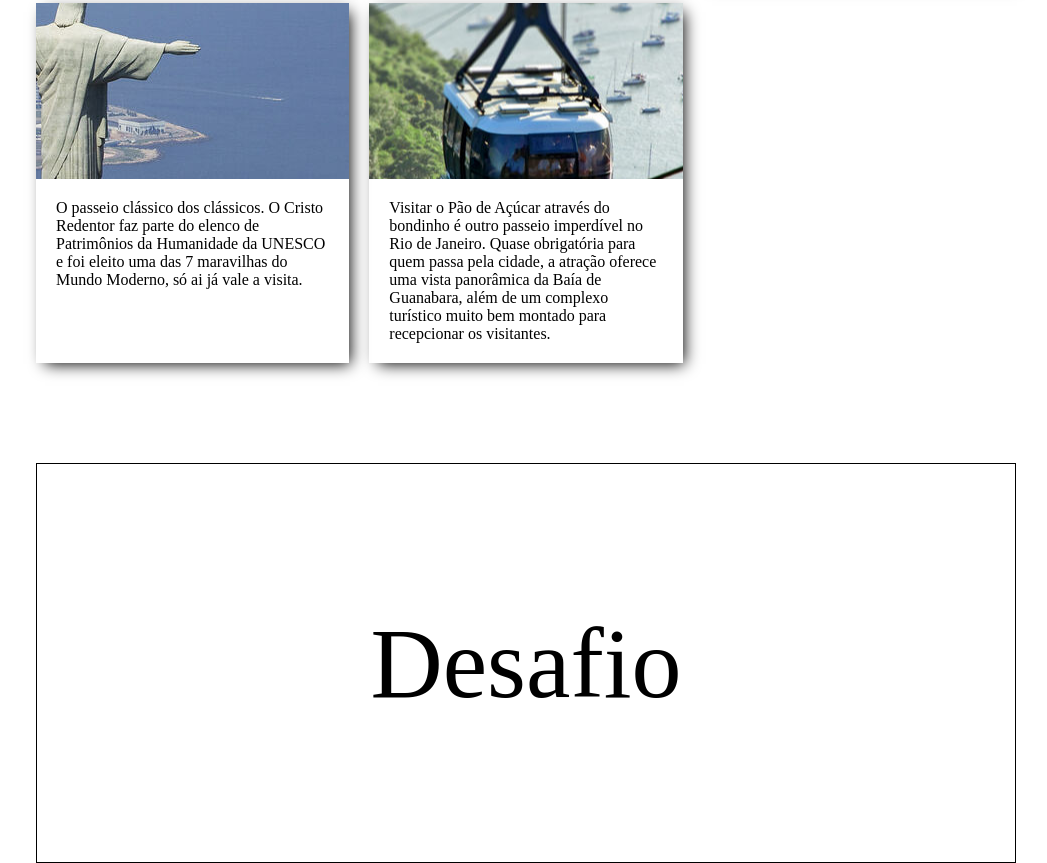
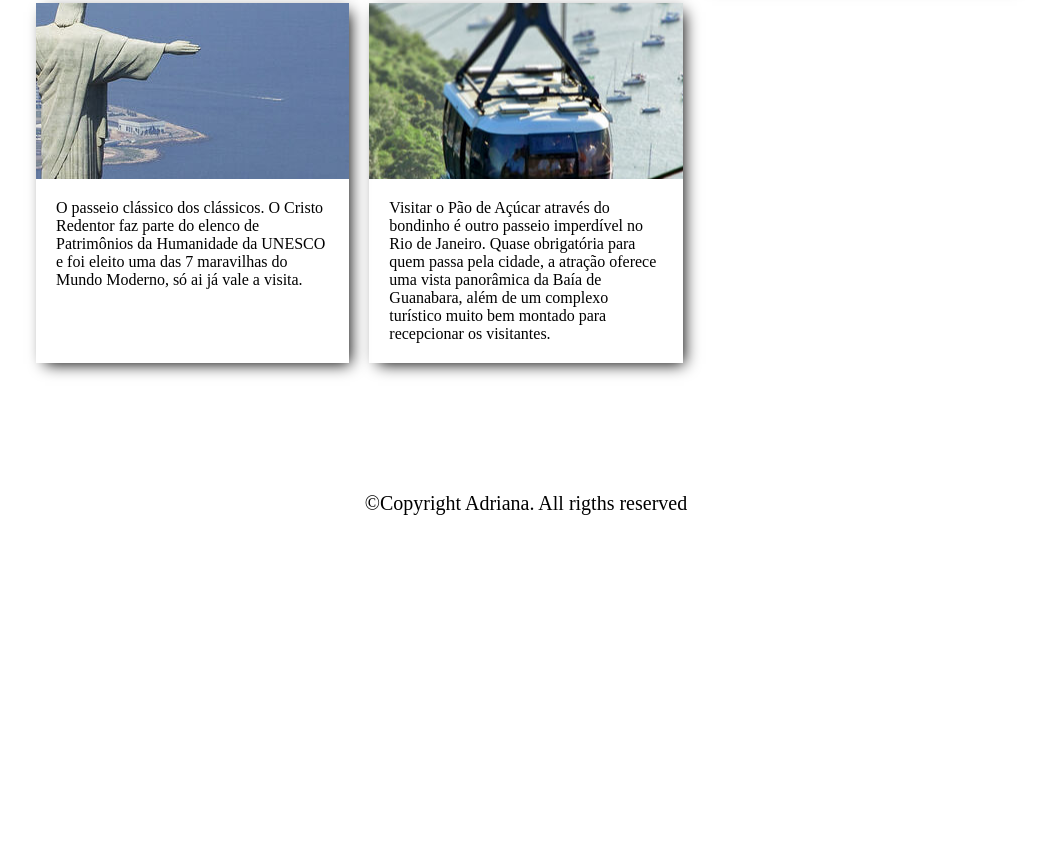
Before and after one commit to Spyg1rl/DesafioStartSE, a plain HTML site: page index.html in a window 1280 px wide. Shown: the part 981-1844 px from the top of the page, without its empty margins (114-1161 px from the left). After the commit the page ends 1524 px from the top, so only its background shows below. Drawn offline with Linux system fonts and the light colour scheme.

Commit message:
atualizacao

```diff
--- a/css/style.css
+++ b/css/style.css
@@ -169,3 +169,13 @@ main .container-main img{
     margin: 100px auto;
     max-width: 980px;
 }
+
+.footer {
+    font-size: 20px;
+    display: flex;
+    justify-content: center;
+    height: 80px;
+    align-items: center;
+    margin: 100px auto;
+    max-width: 980px;
+}
--- a/index.html
+++ b/index.html
@@ -11,6 +11,7 @@
     <link rel="stylesheet" href="./css/responsive.css" />
 </head>
 
+<main class="l-main">
 <body>
     <header>
         <div class="container">
@@ -137,9 +138,13 @@
             </div>
         </div>
     </section>
-    <section id="form">
-        <div class="desafio">Desafio</div>
-    </section>
+   </main>
+
+     <footer class="footer">
+        <p class="footer__copy">&#169;Copyright Adriana. All rigths reserved</p>
+  </footer>
+
+
 
 </body>
 
```
